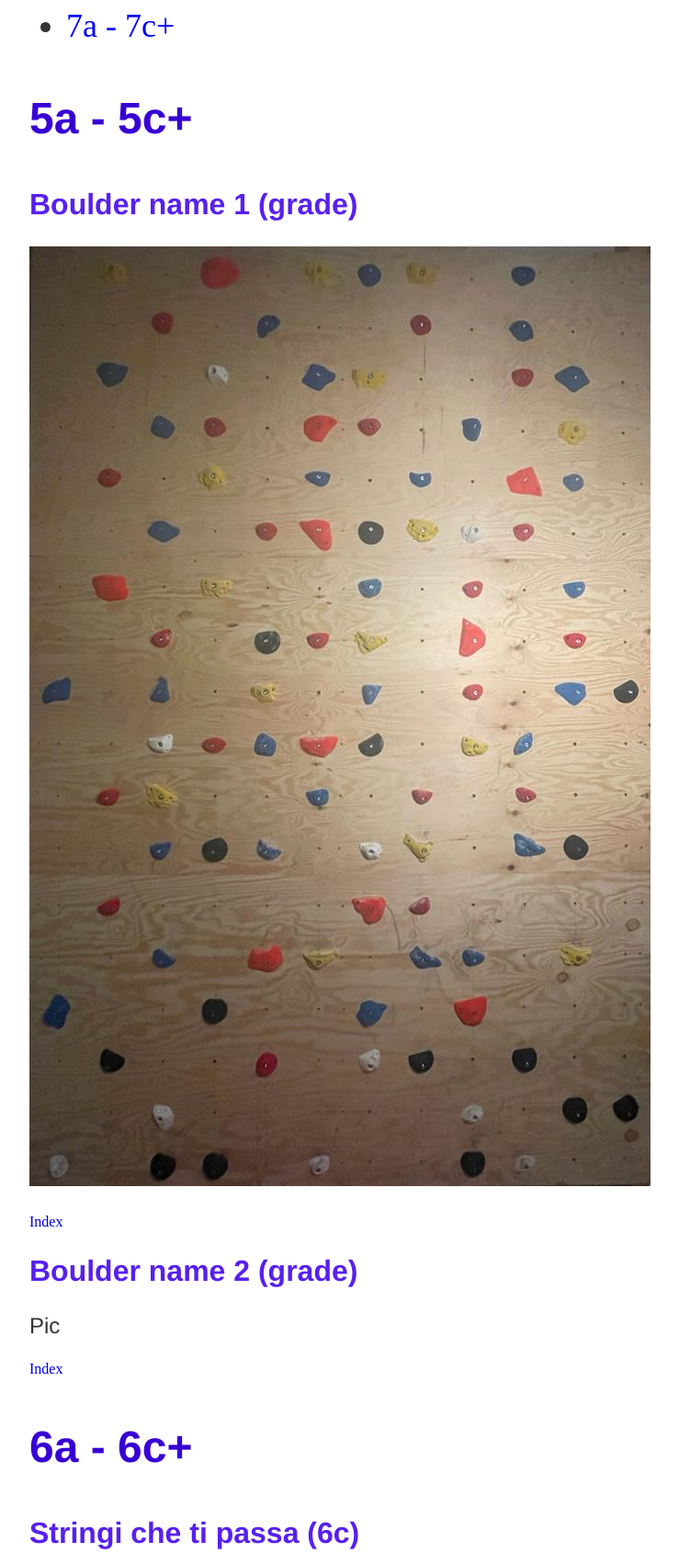
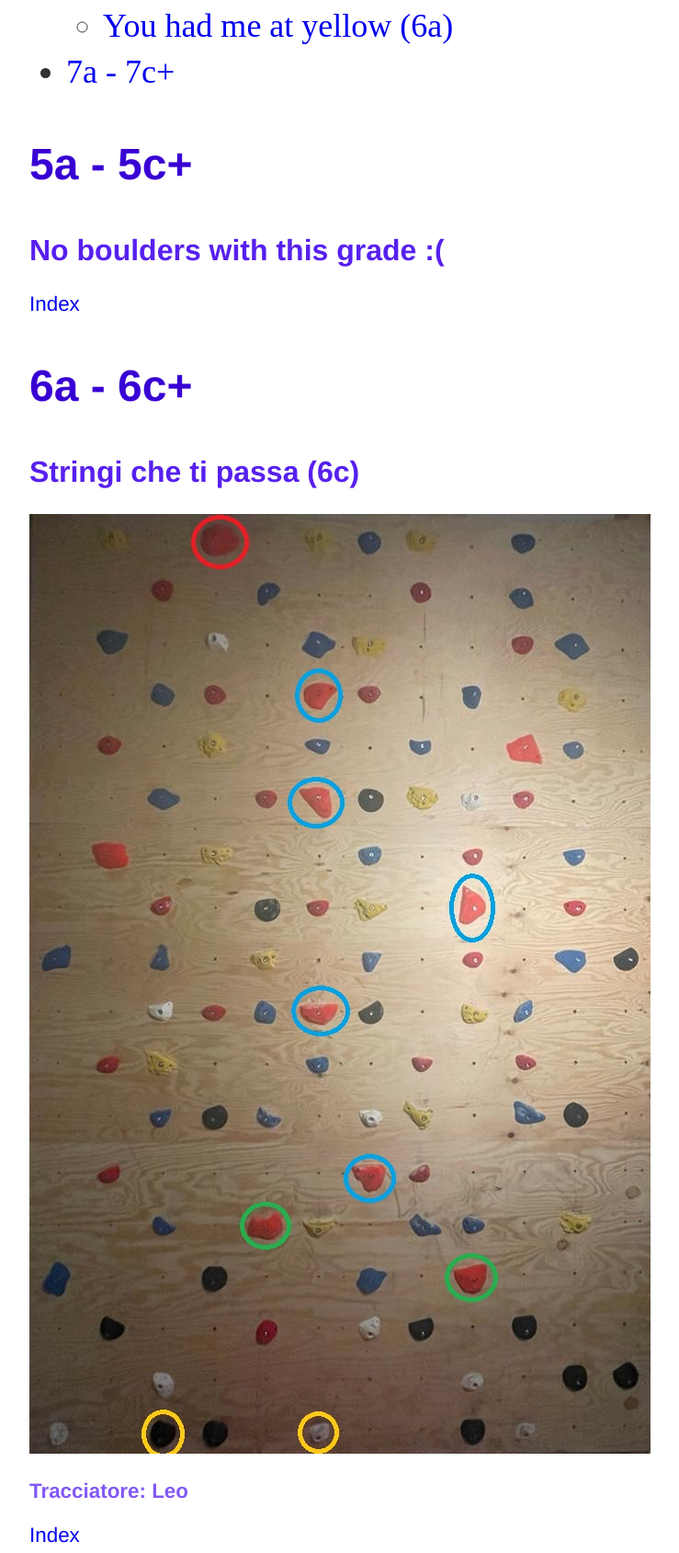
Before and after one commit to leobellesia/polayo, a plain HTML site: page index.html in a window 1280 px wide. Shown: the part 362-2051 px from the top of the page at 92% size, without its empty margins (160-899 px from the left). Drawn offline with Linux system fonts and the light colour scheme.

Commit message:
You had me at yellow

```diff
--- a/css/main.css
+++ b/css/main.css
@@ -39,7 +39,7 @@ h3 {
 }
 
 p {
-    font-size: 1.5em;
+    font-size: 1.4em;
     line-height: 1.em;
     font-family:'Helvetica', 'Arial', 'Sans-Serif';
     color: #333;
--- a/index.html
+++ b/index.html
@@ -23,6 +23,7 @@
                  <ul>
                    <li><a href="#6_1">Stringi che ti passa (6c)</a></li>
                    <li><a href="#6_2">Spallucce (6a+)</a></li>
+                   <li><a href="#6_3">You had me at yellow (6a)</a></li>
                  </ul>
               <li><a href="#7">7a - 7c+</a></li>
             </font>
@@ -35,16 +36,8 @@
     <section class="container">
       <section class="blurb">
         <h1><a id="5">5a - 5c+</a></h1>
-        <h2>Boulder name 1 (grade)</h2>
-        <p>
-          <img src="/polayo/boulders/prova.jpeg">
-        </p>
-        <a href="#index">Index</a>
-
-        <h2>Boulder name 2 (grade)</h2>
-        <p> Pic
-        </p>
-        <a href="#index">Index</a>
+        <h2>No boulders with this grade :( </h2>
+        <p><a href="#index">Index</a></p>
 
       </section>
     </section>
@@ -57,14 +50,21 @@
             <img src="/polayo/boulders/stringi che ti passa.jpg">
             </p>
             <h3> Tracciatore: Leo</h3>
-          <a href="#index">Index</a>
+            <p><a href="#index">Index</a></p>
 
             <h2><a id="6_2"> Spallucce (6a+)</a></h2>
             <p>
             <img src="/polayo/boulders/spallucce.jpg">
             </p>
             <h3> Tracciatore: Leo</h3>
-          <a href="#index">Index</a>
+            <p><a href="#index">Index</a></p>
+
+            <h2><a id="6_3"> You had me at yellow (6a)</a></h2>
+            <p>
+            <img src="/polayo/boulders/you had me at yellow.jpg">
+            </p>
+            <h3> Tracciatore: Leo & Sax</h3>
+            <p><a href="#index">Index</a></p>
 
         </section>
       </section>
@@ -72,15 +72,8 @@
     <section class="container">
       <section class="blurb">
         <h1><a id="7">7a - 7c+</a></h1>
-        <h2>Boulder name 1 (grade)</h2>
-        <p> Pic
-        </p>
-        <a href="#index">Index</a>
-
-        <h2>Boulder name 2 (grade)</h2>
-        <p> Pic
-        </p>
-        <a href="#index">Index</a>
+        <h2>No boulders with this grade :( </h2>
+        <p><a href="#index">Index</a></p>
 
       </section>
     </section>
```
Also changed, not shown: boulders/template.jpeg (renamed from boulders/prova.jpeg), boulders/you had me at yellow.jpg (added). Lines whose indentation alone changed are shown as unchanged.
